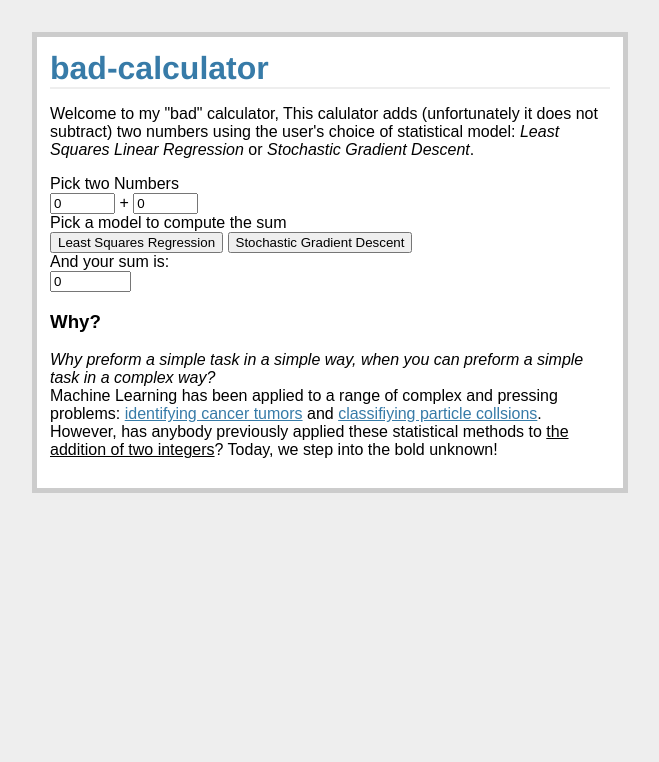
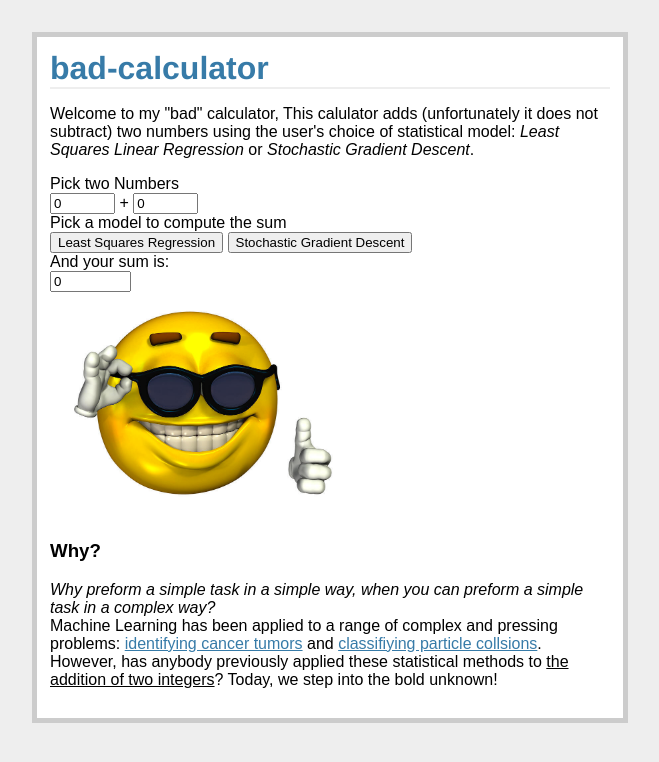
Before and after one commit to BenDavidAaron/bad-calculator, a Flask app: page / in a window 1280 px wide. Shown: the top 762 px of the page, without its empty margins (310-969 px from the left). Run offline with Flask 2, Linux system fonts and the light colour scheme.

Commit message:
emoji make everything better

```diff
--- a/templates/index.html
+++ b/templates/index.html
@@ -22,6 +22,7 @@
     <br>
     <input type="text" name="sum" value="{{sum}}" size="7" readonly>
   </form>
+  <img src="/static/smile.png" width="300" alt="Don't you just love software art?">
   <h3>Why?</h3>
   <p>
   	<i>Why preform a simple task in a simple way, when you can preform a simple task in a complex way?</i>
```
Also changed, not shown: static/smile.png (added).
